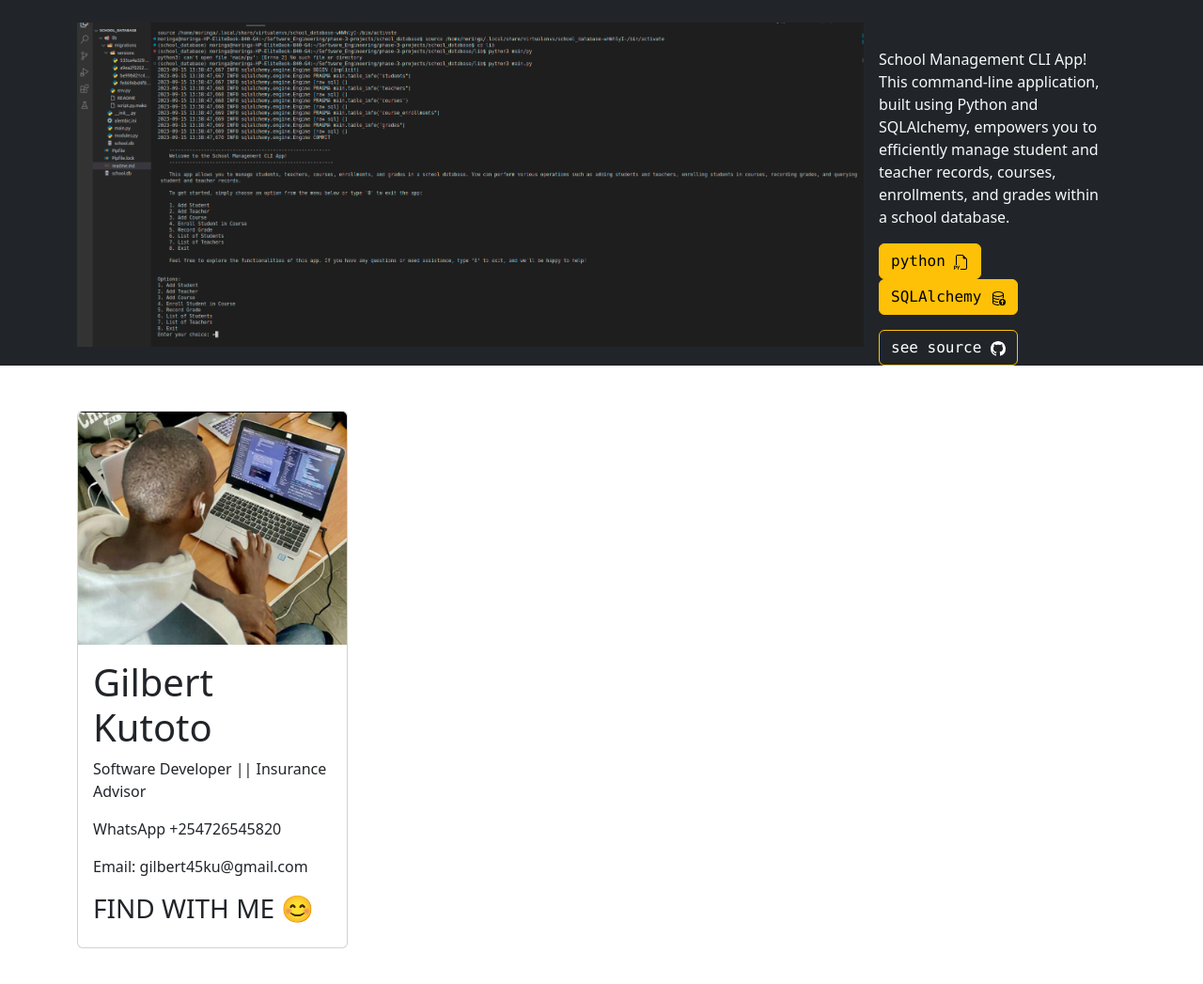
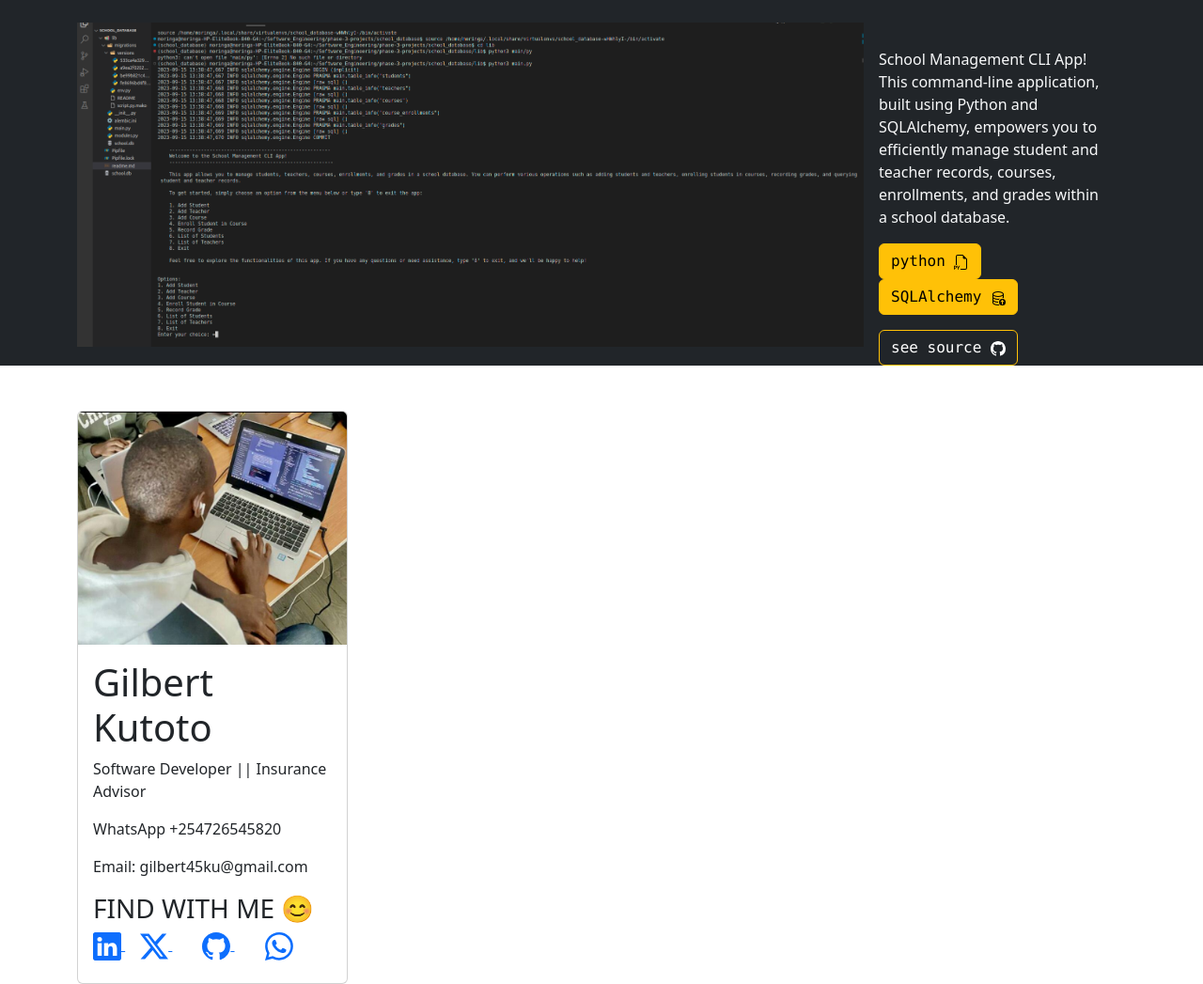
Before and after one commit to gilbert-ku/gilbert-portfolio, a website built with Vite: page src/index.html in a window 1280 px wide. Shown: the part 2850-3897 px from the top of the page at 94% size. Before the commit the page ends 3859 px from the top, so only its background shows below. Built offline with nearby package versions, Linux system fonts and the light colour scheme.

Commit message:
add icons to cotact

```diff
--- a/src/index.html
+++ b/src/index.html
@@ -258,6 +258,33 @@
 
                   <h3>FIND WITH ME 😊</h3>
 
+                  <div class="my-2 ">
+                    <a href="https://www.linkedin.com/in/gilbert-kutoto/">
+
+                      <svg xmlns="http://www.w3.org/2000/svg" width="30" height="30" fill="currentColor" class="bi bi-linkedin" viewBox="0 0 16 16">
+                        <path d="M0 1.146C0 .513.526 0 1.175 0h13.65C15.474 0 16 .513 16 1.146v13.708c0 .633-.526 1.146-1.175 1.146H1.175C.526 16 0 15.487 0 14.854V1.146zm4.943 12.248V6.169H2.542v7.225h2.401zm-1.2-8.212c.837 0 1.358-.554 1.358-1.248-.015-.709-.52-1.248-1.342-1.248-.822 0-1.359.54-1.359 1.248 0 .694.521 1.248 1.327 1.248h.016zm4.908 8.212V9.359c0-.216.016-.432.08-.586.173-.431.568-.878 1.232-.878.869 0 1.216.662 1.216 1.634v3.865h2.401V9.25c0-2.22-1.184-3.252-2.764-3.252-1.274 0-1.845.7-2.165 1.193v.025h-.016a5.54 5.54 0 0 1 .016-.025V6.169h-2.4c.03.678 0 7.225 0 7.225h2.4z"/>
+                      </svg>
+
+                    </a>
+
+                    <a href="https://twitter.com/gilbert45dope/" class="mx-3">
+                      <svg xmlns="http://www.w3.org/2000/svg" width="30" height="30" fill="currentColor" class="bi bi-twitter-x" viewBox="0 0 16 16">
+                        <path d="M12.6.75h2.454l-5.36 6.142L16 15.25h-4.937l-3.867-5.07-4.425 5.07H.316l5.733-6.57L0 .75h5.063l3.495 4.633L12.601.75Zm-.86 13.028h1.36L4.323 2.145H2.865l8.875 11.633Z"/>
+                      </svg>
+                    </a>
+
+                    <a href="https://github.com/gilbert-ku" class="mx-3">
+                      <svg xmlns="http://www.w3.org/2000/svg" width="30" height="30" fill="currentColor" class="bi bi-github" viewBox="0 0 16 16">
+                        <path d="M8 0C3.58 0 0 3.58 0 8c0 3.54 2.29 6.53 5.47 7.59.4.07.55-.17.55-.38 0-.19-.01-.82-.01-1.49-2.01.37-2.53-.49-2.69-.94-.09-.23-.48-.94-.82-1.13-.28-.15-.68-.52-.01-.53.63-.01 1.08.58 1.23.82.72 1.21 1.87.87 2.33.66.07-.52.28-.87.51-1.07-1.78-.2-3.64-.89-3.64-3.95 0-.87.31-1.59.82-2.15-.08-.2-.36-1.02.08-2.12 0 0 .67-.21 2.2.82.64-.18 1.32-.27 2-.27.68 0 1.36.09 2 .27 1.53-1.04 2.2-.82 2.2-.82.44 1.1.16 1.92.08 2.12.51.56.82 1.27.82 2.15 0 3.07-1.87 3.75-3.65 3.95.29.25.54.73.54 1.48 0 1.07-.01 1.93-.01 2.2 0 .21.15.46.55.38A8.012 8.012 0 0 0 16 8c0-4.42-3.58-8-8-8z"/>
+                      </svg>
+                    </a>
+
+                    <a href="https://wa.me/+254726545820" class="mx-3">
+                      <svg xmlns="http://www.w3.org/2000/svg" width="30" height="30" fill="currentColor" class="bi bi-whatsapp" viewBox="0 0 16 16">
+                        <path d="M13.601 2.326A7.854 7.854 0 0 0 7.994 0C3.627 0 .068 3.558.064 7.926c0 1.399.366 2.76 1.057 3.965L0 16l4.204-1.102a7.933 7.933 0 0 0 3.79.965h.004c4.368 0 7.926-3.558 7.93-7.93A7.898 7.898 0 0 0 13.6 2.326zM7.994 14.521a6.573 6.573 0 0 1-3.356-.92l-.24-.144-2.494.654.666-2.433-.156-.251a6.56 6.56 0 0 1-1.007-3.505c0-3.626 2.957-6.584 6.591-6.584a6.56 6.56 0 0 1 4.66 1.931 6.557 6.557 0 0 1 1.928 4.66c-.004 3.639-2.961 6.592-6.592 6.592zm3.615-4.934c-.197-.099-1.17-.578-1.353-.646-.182-.065-.315-.099-.445.099-.133.197-.513.646-.627.775-.114.133-.232.148-.43.05-.197-.1-.836-.308-1.592-.985-.59-.525-.985-1.175-1.103-1.372-.114-.198-.011-.304.088-.403.087-.088.197-.232.296-.346.1-.114.133-.198.198-.33.065-.134.034-.248-.015-.347-.05-.099-.445-1.076-.612-1.47-.16-.389-.323-.335-.445-.34-.114-.007-.247-.007-.38-.007a.729.729 0 0 0-.529.247c-.182.198-.691.677-.691 1.654 0 .977.71 1.916.81 2.049.098.133 1.394 2.132 3.383 2.992.47.205.84.326 1.129.418.475.152.904.129 1.246.08.38-.058 1.171-.48 1.338-.943.164-.464.164-.86.114-.943-.049-.084-.182-.133-.38-.232z"/>
+                      </svg>
+                    </a>
+                  </div>
 
                 </div>
               </div>
```
